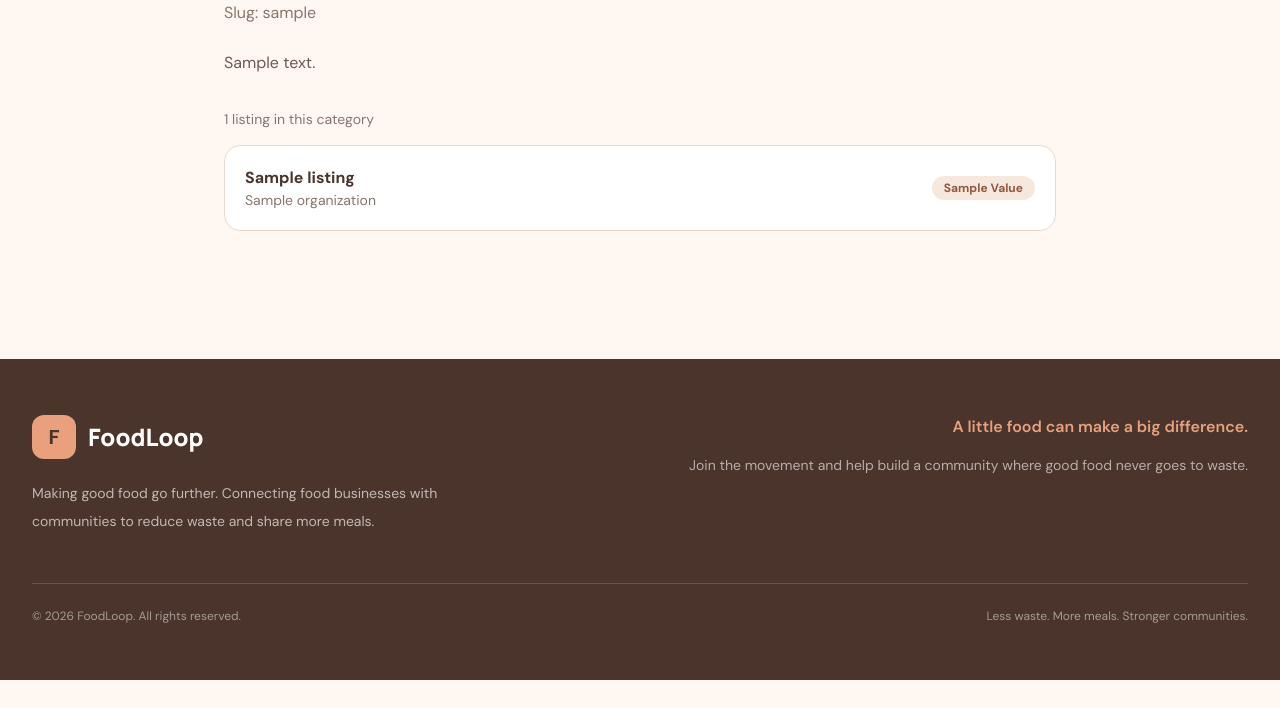
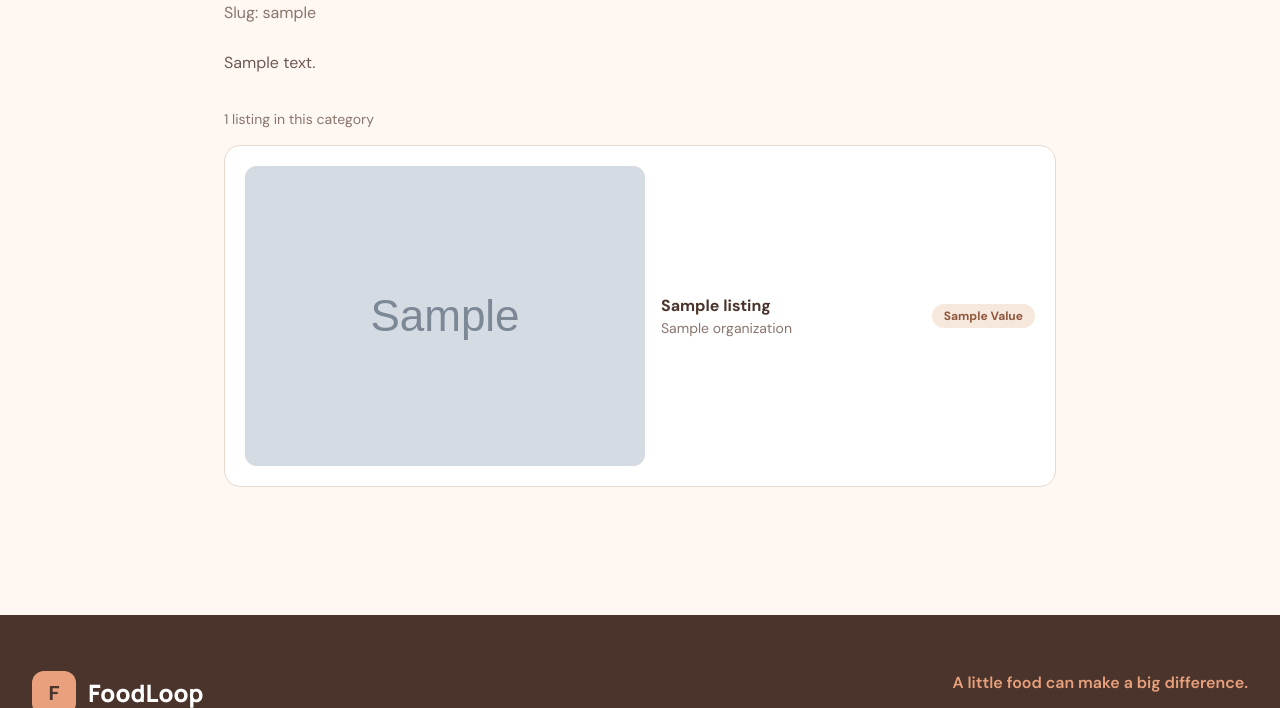
Before and after one commit to Rowannnk/Foodshare, a Laravel app: template resources/views/admin/categories/show.blade.php in a window 1280 px wide. Shown: the part 260-968 px from the top of the page. Before the commit the page ends 940 px from the top, so only its background shows below. Run offline with Laravel 12, Linux system fonts and the light colour scheme; the template is opened without the code that fills it: most values are stand-ins (such as "Sample title", 1, 10 or a date in 2020); grey boxes marked "Sample" are stand-in pictures; some libraries are stand-ins or nearby versions.

Commit message:
feat: show food photos on organization and category pages

```diff
--- a/resources/views/admin/categories/show.blade.php
+++ b/resources/views/admin/categories/show.blade.php
@@ -38,10 +38,13 @@
             @forelse ($listings as $listing)
                 <a href="{{ route('food-listings.show', $listing) }}"
                    class="flex items-center justify-between rounded-2xl border border-[#EAD8CD] bg-white p-5 transition hover:shadow-lg">
-                    <div>
-                        <p class="font-bold text-[#4A342B]">{{ $listing->title }}</p>
-                        <p class="text-sm text-[#88766D]">{{ $listing->organization->name }}</p>
-                    </div>
+                   <div class="flex items-center gap-4">
+                        <x-listing-thumb :listing="$listing" />
+                        <div>
+                            <p class="font-bold text-[#4A342B]">{{ $listing->title }}</p>
+                            <p class="text-sm text-[#88766D]">{{ $listing->organization->name }}</p>
+                        </div>
+                   </div>
                     <span class="rounded-full bg-[#F7E8DE] px-3 py-1 text-xs font-bold capitalize text-[#8E583D]">
                         {{ $listing->status->value }}
                     </span>
--- a/resources/views/userzone/organizations/show.blade.php
+++ b/resources/views/userzone/organizations/show.blade.php
@@ -56,11 +56,14 @@
             @forelse ($listings as $listing)
                 <a href="{{ route('food-listings.show', $listing) }}"
                    class="flex items-center justify-between rounded-2xl border border-[#EAD8CD] bg-white p-5 transition hover:shadow-lg">
+                   <div class="flex items-center gap-4">
+                        <x-listing-thumb :listing="$listing" />
                         <div>
                             <p class="font-bold text-[#4A342B]">{{ $listing->title }}</p>
                             <p class="text-sm text-[#88766D]">
                                 {{ $listing->foodCategory->name }} &middot; {{ $listing->quantity }} items
                             </p>
+                        </div>
                    </div>
                     <span class="rounded-full bg-[#F7E8DE] px-3 py-1 text-xs font-bold capitalize text-[#8E583D]">
                         {{ $listing->status->value }}
```
Lines whose indentation alone changed are shown as unchanged.
